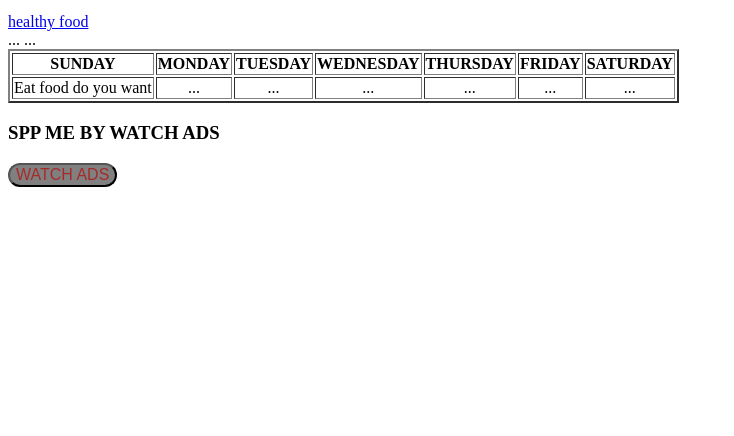
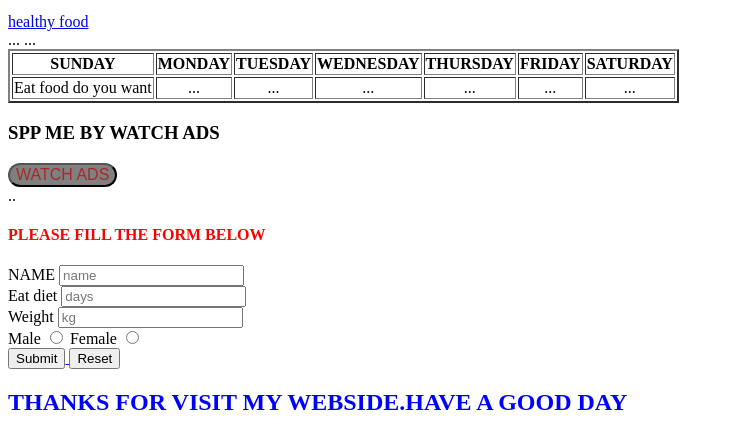
Before and after one commit to khemrezi/Familywebgod, a plain HTML site: page index.html in a window 1280 px wide. Shown: the part 1829-2265 px from the top of the page, without its empty margins (0-734 px from the left). Before the commit the page ends 2024 px from the top, so only its background shows below. Drawn offline with Linux system fonts and the light colour scheme.

Commit message:
Update index.html

```diff
--- a/index.html
+++ b/index.html
@@ -81,6 +81,34 @@
 </table>
     <h3>SPP ME BY WATCH ADS</h3>
       <button style="font-size: medium; border-radius: 15px; color:brown;background-color: gray;">WATCH ADS</button>
+<br>..
+    <h4 style="color: red;">PLEASE FILL THE FORM BELOW</h4>
+      <form action="HEALTH.php" method="post">
+
+        <label for="name:">NAME</label>
+        <input type="text" id="name" placeholder="name" required><br>
+
+        <label for="Eat fruit days">Eat diet</label>
+        <input type="text" id="Eat fruit days" placeholder="days" required ><br>
+
+        <label for="kg">Weight</label>
+        <input type="number" id="kg" placeholder="kg" required><br>
+
+        <label for="male">Male</label>
+        <input type="radio" id="male" required>
+
+        <label for="female">Female</label>
+        <input type="radio" id="female" required><br>
+
+     <a href="thank.html" target="_blank">
+      <input type="submit" >
+     </a>
+
+      <input type="reset">
+
+      </form>
+
+      <h2 style="color: blue;">THANKS FOR VISIT MY WEBSIDE.HAVE A GOOD DAY</h2>
 
 
 
```
